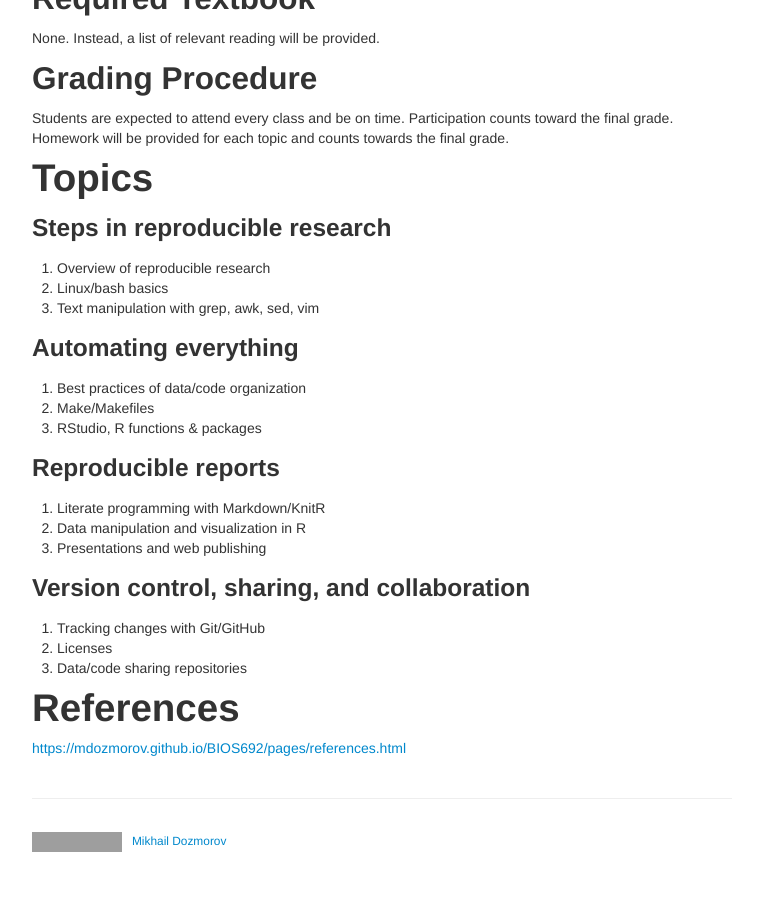
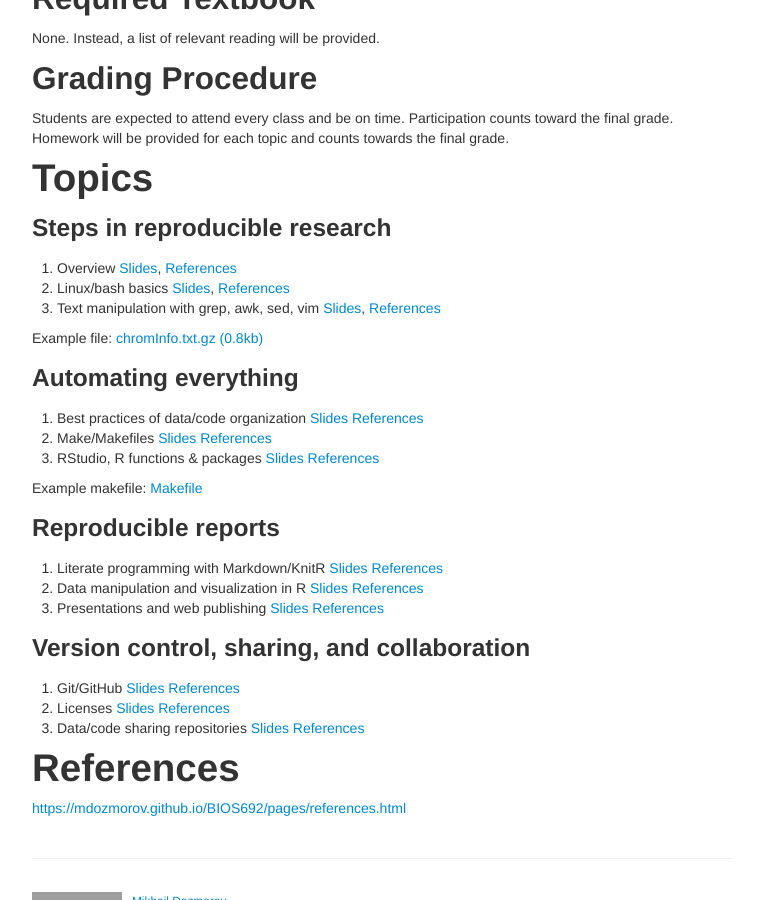
Before and after one commit to mdozmorov/BIOS692, a Jekyll site: the page built from pages/syllabus.md, in a window 1280 px wide and 900 px high, scrolled down 1374 px. Shown: the whole window, without its empty margins (258-1021 px from the left). Built offline with Jekyll 4.4.1, drawn with Linux system fonts in a browser that asks for light colours; before the commit the page ends 2236 px from its top, so only the background shows below that; grey boxes are pictures that could not be loaded.

Commit message:
Add links to slides

```diff
--- a/pages/syllabus.md
+++ b/pages/syllabus.md
@@ -73,27 +73,31 @@ Students are expected to attend every class and be on time. Participation counts
 
 ### Steps in reproducible research
 
-1. Overview of reproducible research
-2. Linux/bash basics
-3. Text manipulation with grep, awk, sed, vim
+1. Overview [Slides](1_Steps_overview.pdf), <a href="references.html#overview">References</a>
+2. Linux/bash basics [Slides](1_Steps_Linux.pdf), <a href="references.html#linux">References</a>
+3. Text manipulation with grep, awk, sed, vim [Slides](1_Steps_text.pdf), <a href="references.html#text">References</a>
+
+Example file: [chromInfo.txt.gz (0.8kb)](http://hgdownload.cse.ucsc.edu/goldenpath/hg19/database/chromInfo.txt.gz)
 
 ### Automating everything
 
-1. Best practices of data/code organization
-2. Make/Makefiles
-3. RStudio, R functions & packages
+1. Best practices of data/code organization [Slides](2_Automating_best_practices.pdf) <a href="references.html#code">References</a>
+2. Make/Makefiles [Slides](2_Automating_make.pdf) <a href="references.html#make">References</a>
+3. RStudio, R functions & packages [Slides](2_Automating_R_packages.pdf) <a href="references.html#rfunctions">References</a>
+
+Example makefile: [Makefile](Makefile)
 
 ### Reproducible reports
 
-1. Literate programming with Markdown/KnitR
-2. Data manipulation and visualization in R
-3. Presentations and web publishing
+1. Literate programming with Markdown/KnitR [Slides](3_Reports_Markdown_knitr.pdf) <a href="references.html#knitr">References</a>
+2. Data manipulation and visualization in R [Slides](3_Reports_graphics.pdf) <a href="references.html#data">References</a>
+3. Presentations and web publishing [Slides](3_Reports_presentations.pdf) <a href="references.html#publishing">References</a>
 
 ### Version control, sharing, and collaboration
 
-1. Tracking changes with Git/GitHub
-2. Licenses
-3. Data/code sharing repositories
+1. Git/GitHub [Slides](4_Version_control_Git.pdf) <a href="references.html#git">References</a>
+2. Licenses [Slides](4_Version_control_Licensing.pdf) <a href="references.html#licenses">References</a>
+3. Data/code sharing repositories [Slides](4_Version_control_Sharing.pdf) <a href="references.html#sharing">References</a>
 
 # References
 
```
